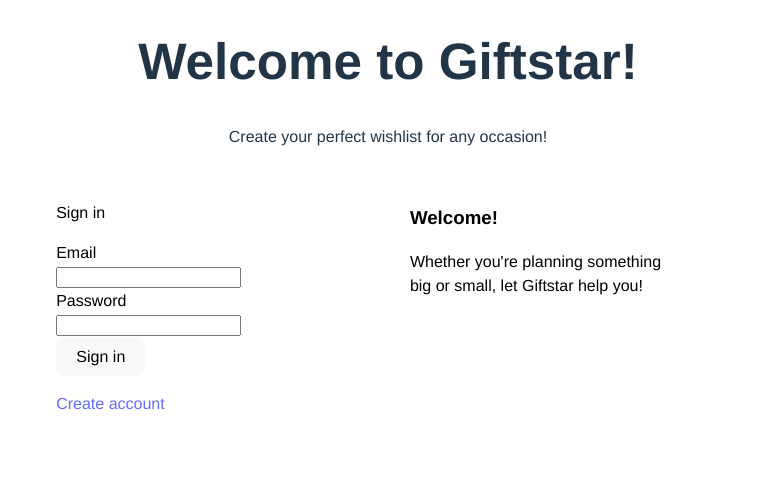
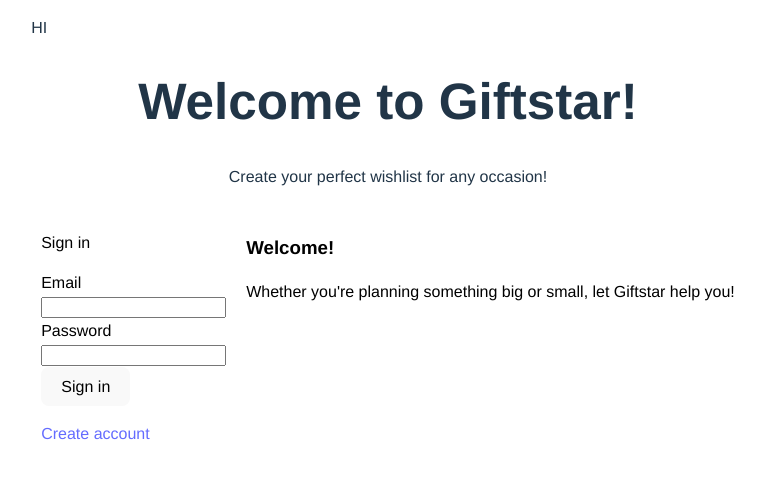
Before and after one commit to JamesCalingo/Giftstar, a React (Vite) app: page / in a window 1280 px wide. Shown: the top 478 px of the page, without its empty margins (252-1017 px from the left). Built offline with nearby package versions, Linux system fonts and the light colour scheme.

Commit message:
adding a navbar and updating other components

```diff
--- a/src/components/AddItemModal.jsx
+++ b/src/components/AddItemModal.jsx
@@ -1,5 +1,12 @@
 import React from "react";
+import InputField from "./InputField";
 
 export default function AddItemModal() {
-    return <></>
+    return <>
+    <div className="card">
+        <InputField name="name" label="name" />
+        <InputField name="link" label="Link to Product" />
+        <InputField name="image" label="Image" type="image" />
+        </div>
+        </>
 }
--- a/src/components/InputField.jsx
+++ b/src/components/InputField.jsx
@@ -1,7 +1,7 @@
 import React from "react";
 
 export default function InputField(props) {
-    return <div>
+    return <div style={{width: '100 %'}}>
         <label htmlFor={props.name}>{props.label}</label><br />
         <input name={props.name} type={props.type}/>
     </div>
--- /dev/null
+++ b/src/components/Navbar.jsx
@@ -0,0 +1,5 @@
+import React from "react";
+
+export default function Navbar(props) {
+
+}
--- a/src/index.css
+++ b/src/index.css
@@ -5,7 +5,7 @@
 
   color-scheme: light dark;
   /* color: rgba(255, 255, 255, 0.87); */
-  background-color: #242424;
+  background-color: #9f6713;
 
   font-synthesis: none;
   text-rendering: optimizeLegibility;
@@ -43,7 +43,7 @@
   font-size: 1em;
   font-weight: 500;
   font-family: inherit;
-  background-color: #1a1a1a;
+  background-color: #8b6f19;
   cursor: pointer;
   transition: border-color 0.25s;
 }
@@ -58,7 +58,7 @@
 .card {
   background-color: white;
   color: black;
-  margin: 10px 10%;
+  /* margin: 10px 10%; */
   padding: 10px;
   border-radius: 2% 2%;
 
--- a/src/main.jsx
+++ b/src/main.jsx
@@ -33,6 +33,7 @@
 
 ReactDOM.createRoot(document.getElementById('root')).render(
   <React.StrictMode>
+    <p>HI</p>
     <RouterProvider router={router} />
   </React.StrictMode>,
 )
--- a/src/pages/AccountPage.jsx
+++ b/src/pages/AccountPage.jsx
@@ -2,9 +2,11 @@
 
 export default function AccountPage() {
     return <>
-    <h1>My Account</h1>
+        <div className="container">
+            <h1>My Account</h1>
 
-    <p>You have no lists.</p>
-    <a href="/createlist"><button>Create New List</button></a>
+            <p>You have no lists.</p>
+            <a href="/createlist"><button>Create New List</button></a>
+        </div>
     </>
 }
--- a/src/pages/ErrorPage.jsx
+++ b/src/pages/ErrorPage.jsx
@@ -2,6 +2,8 @@
 
 export default function ErrorPage() {
     return <>
-    <h1></h1>
+    <h1>Um...hi.</h1>
+
+    <p>It would seem that you have tried to access something that does not exist. So sorry.</p>
     </>
 }
--- a/src/pages/MainPage.jsx
+++ b/src/pages/MainPage.jsx
@@ -12,7 +12,7 @@
     },
 
     logIn: {
-        marginLeft: 30
+       margin: 0
     },
     inputField: {
         marginBottom: 10
```
